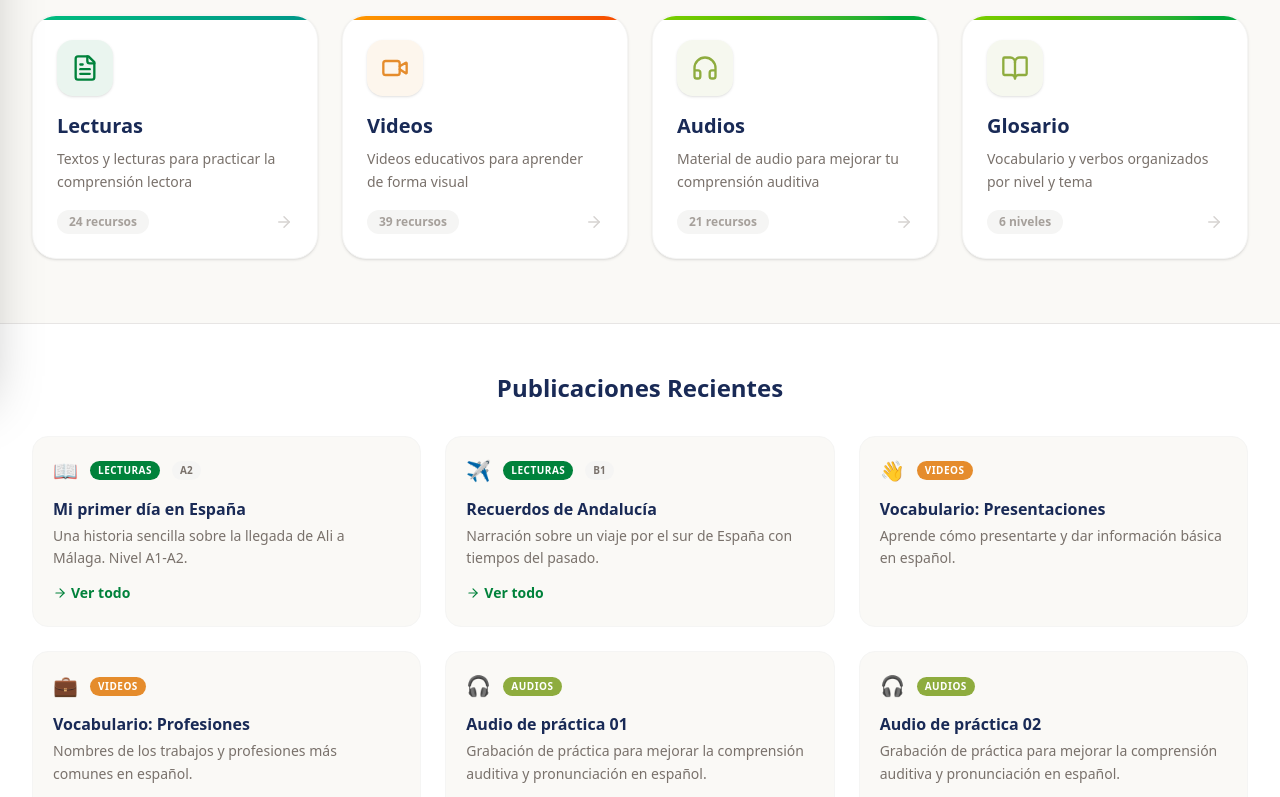
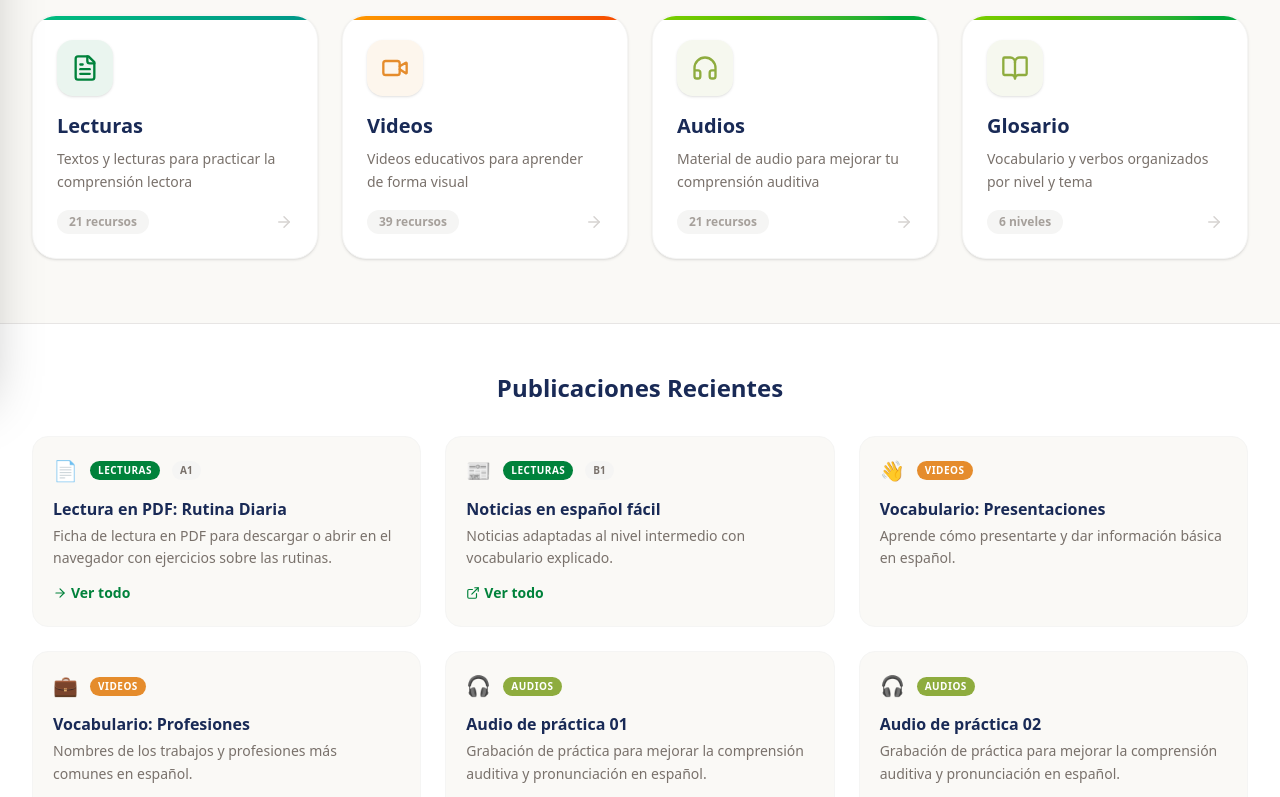
Before and after one commit to JesusHernandezP/Asha-Kiran-Herramienta-Espa-ol, a React (Vite) app: page /recursos in a window 1280 px wide. Shown: the part 412-1209 px from the top of the page. Built offline with nearby package versions, Linux system fonts and the light colour scheme.

Commit message:
Remove 3 placeholder readings from RecursosData

```diff
--- a/src/data/recursosData.ts
+++ b/src/data/recursosData.ts
@@ -20,33 +20,6 @@ export interface ResourceEntry {
 }
 
 export const lecturas: ResourceEntry[] = [
-  {
-    id: 'lec-1',
-    title: 'Mi primer día en España',
-    description: 'Una historia sencilla sobre la llegada de Ali a Málaga. Nivel A1-A2.',
-    level: 'A2',
-    url: '/leccion/a2-comp-lectura',
-    emoji: '📖',
-    tags: ['comprensión', 'presentaciones'],
-  },
-  {
-    id: 'lec-2',
-    title: 'Recuerdos de Andalucía',
-    description: 'Narración sobre un viaje por el sur de España con tiempos del pasado.',
-    level: 'B1',
-    url: '/leccion/b1-comp-narracion',
-    emoji: '✈️',
-    tags: ['narración', 'pasado'],
-  },
-  {
-    id: 'lec-3',
-    title: 'Editorial: El porvenir ecológico',
-    description: 'Texto formal sobre el cambio climático para análisis de registros avanzados.',
-    level: 'C1',
-    url: '/leccion/c1-comp-textos-complejos',
-    emoji: '📰',
-    tags: ['formal', 'opinión'],
-  },
   {
     id: 'lec-4',
     title: 'Lectura en PDF: Rutina Diaria',
```
